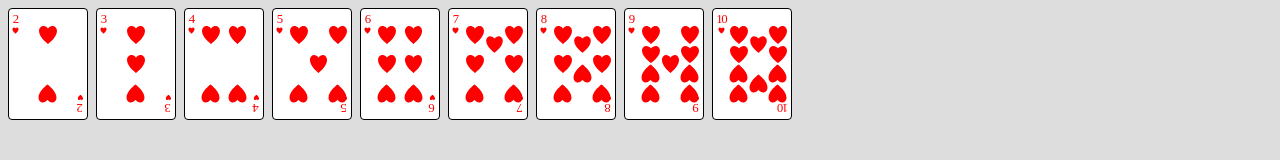
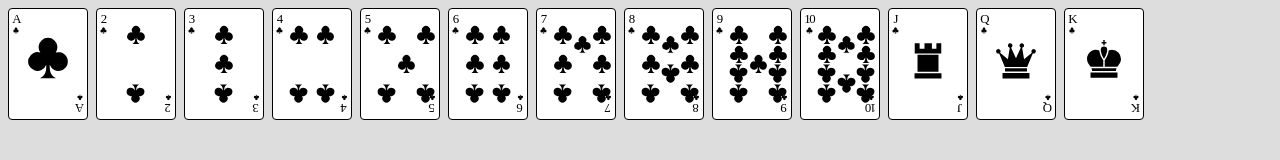
Before and after one commit to gazjosef/css-deck-of-cards, a plain HTML site: page index.html in a window 1280 px wide. Drawn offline with Linux system fonts and the light colour scheme.

Commit message:
Ace & Face Cards

```diff
--- a/index.html
+++ b/index.html
@@ -5,18 +5,22 @@
     <meta http-equiv="X-UA-Compatible" content="IE=edge" />
     <meta name="viewport" content="width=device-width, initial-scale=1.0" />
     <link rel="stylesheet" href="styles.css" />
-    <title>Document</title>
+    <title>CSS Deck</title>
     <script src="script.js" defer></script>
   </head>
   <body>
-    <div class="card" data-suit="heart" data-value="2"></div>
-    <div class="card" data-suit="heart" data-value="3"></div>
-    <div class="card" data-suit="heart" data-value="4"></div>
-    <div class="card" data-suit="heart" data-value="5"></div>
-    <div class="card" data-suit="heart" data-value="6"></div>
-    <div class="card" data-suit="heart" data-value="7"></div>
-    <div class="card" data-suit="heart" data-value="8"></div>
-    <div class="card" data-suit="heart" data-value="9"></div>
-    <div class="card" data-suit="heart" data-value="10"></div>
+    <div class="card" data-suit="club" data-value="A"></div>
+    <div class="card" data-suit="club" data-value="2"></div>
+    <div class="card" data-suit="club" data-value="3"></div>
+    <div class="card" data-suit="club" data-value="4"></div>
+    <div class="card" data-suit="club" data-value="5"></div>
+    <div class="card" data-suit="club" data-value="6"></div>
+    <div class="card" data-suit="club" data-value="7"></div>
+    <div class="card" data-suit="club" data-value="8"></div>
+    <div class="card" data-suit="club" data-value="9"></div>
+    <div class="card" data-suit="club" data-value="10"></div>
+    <div class="card" data-suit="club" data-value="J"></div>
+    <div class="card" data-suit="club" data-value="Q"></div>
+    <div class="card" data-suit="club" data-value="K"></div>
   </body>
 </html>
--- a/script.js
+++ b/script.js
@@ -9,11 +9,10 @@ function addCardElements(card) {
   const valueAsNumber = parseInt(value);
 
   if (isNaN(valueAsNumber)) {
+    card.append(createPip());
   } else {
     for (let i = 0; i < valueAsNumber; i++) {
-      const pip = document.createElement("div");
-      pip.classList.add("pip");
-      card.append(pip);
+      card.append(createPip());
     }
   }
 
@@ -29,3 +28,10 @@ function createCornerNumber(position, value) {
 
   return corner;
 }
+
+function createPip() {
+  const pip = document.createElement("div");
+  pip.classList.add("pip");
+
+  return pip;
+}
--- a/styles.css
+++ b/styles.css
@@ -99,11 +99,33 @@ body {
 .corner-number::after {
   line-height: 0;
   display: block;
+  width: 0.5em;
 }
 
 [data-suit="heart"] .corner-number::after {
   content: url("./imgs/heart.svg");
-  width: 0.5em;
+}
+
+[data-suit="spade"] .corner-number::after {
+  content: url("./imgs/spade.svg");
+}
+
+[data-suit="club"] .corner-number::after {
+  content: url("./imgs/club.svg");
+}
+
+[data-suit="diamond"] .corner-number::after {
+  content: url("./imgs/diamond.svg");
+}
+
+[data-value="A"] .pip,
+[data-value="J"] .pip,
+[data-value="Q"] .pip,
+[data-value="K"] .pip {
+  grid-column-start: 1;
+  grid-column-end: span 3;
+  grid-row-start: 2;
+  grid-row-end: span 6;
 }
 
 /* Card 2 */
@@ -415,3 +437,39 @@ body {
   grid-column-start: 3;
   transform: rotate(180deg);
 }
+
+/* Card J */
+
+[data-value="J"][data-suit="club"] .pip,
+[data-value="J"][data-suit="spade"] .pip {
+  background-image: url("./imgs/jack-black.svg");
+}
+
+[data-value="J"][data-suit="diamond"] .pip,
+[data-value="J"][data-suit="heart"] .pip {
+  background-image: url("./imgs/jack-red.svg");
+}
+
+/* Card Q */
+
+[data-value="Q"][data-suit="club"] .pip,
+[data-value="Q"][data-suit="spade"] .pip {
+  background-image: url("./imgs/queen-black.svg");
+}
+
+[data-value="Q"][data-suit="diamond"] .pip,
+[data-value="Q"][data-suit="heart"] .pip {
+  background-image: url("./imgs/queen-red.svg");
+}
+
+/* Card K */
+
+[data-value="K"][data-suit="club"] .pip,
+[data-value="K"][data-suit="spade"] .pip {
+  background-image: url("./imgs/king-black.svg");
+}
+
+[data-value="K"][data-suit="diamond"] .pip,
+[data-value="K"][data-suit="heart"] .pip {
+  background-image: url("./imgs/king-red.svg");
+}
```
